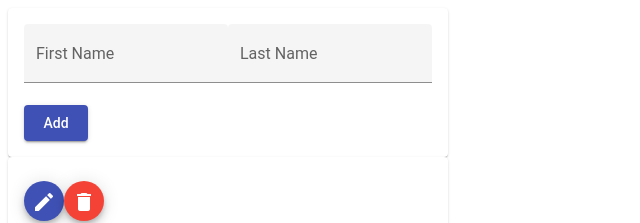
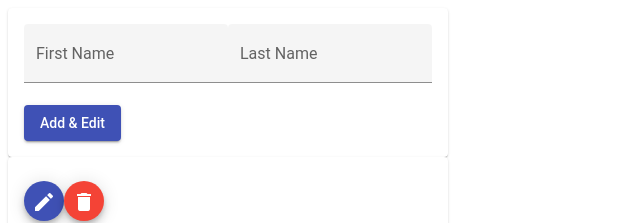
Before and after one commit to ShayanRj2000/uing-services-observables-to-manage-List-Angular, an Angular app: page / in a window 1280 px wide. Shown: the top 223 px of the page, without its empty margins (0-640 px from the left). Built offline with nearby package versions, Linux system fonts and the light colour scheme.

Commit message:
little chages

```diff
--- a/src/app/form/form.component.html
+++ b/src/app/form/form.component.html
@@ -13,11 +13,8 @@
       </div>
       <div>
         <button mat-raised-button color="primary" (click)="addUser()">
-          Add
+          Add & Edit
         </button>
-        <!-- <button mat-stroked-button color="primary" (click)="editUser()">
-          Edit
-        </button> -->
       </div>
     </mat-card>
   </div>
```
